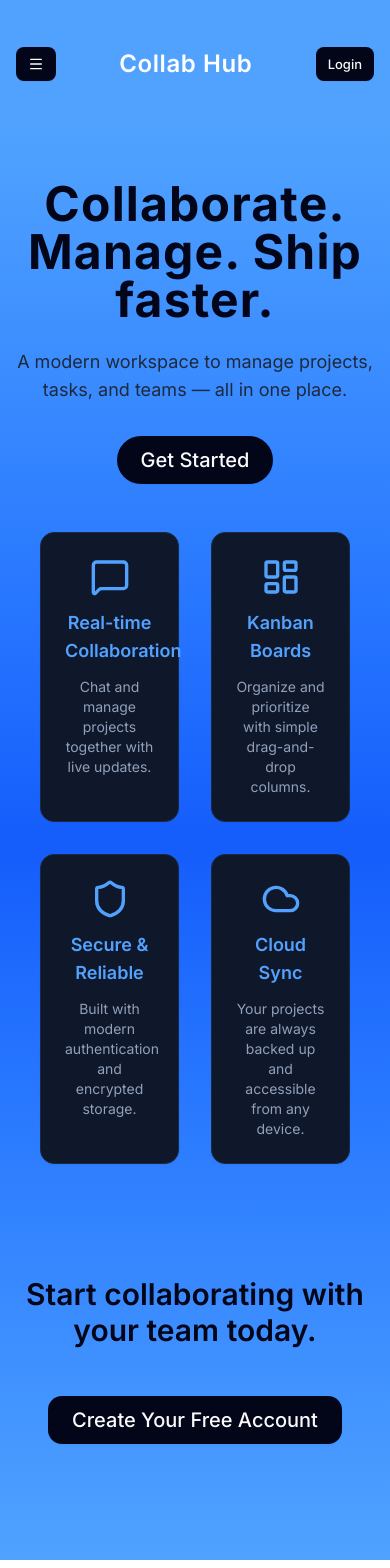
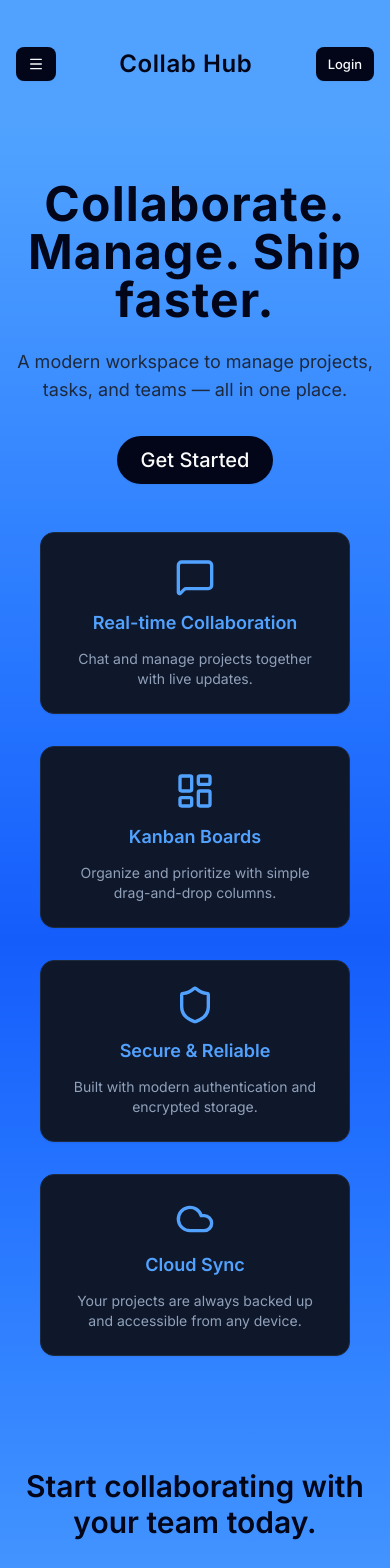
Before and after one commit to Gagun45/collabhub, a Next.js app: page / in a window 390 px wide. Shown: the top 1568 px of the page. Built offline with nearby package versions, Linux system fonts and the light colour scheme; no server answers.

Commit message:
features mobile grid-cols-1 added

```diff
--- a/app/_components/Features.tsx
+++ b/app/_components/Features.tsx
@@ -46,7 +46,7 @@ const Features = () => {
       initial={{ opacity: 0 }}
       animate={{ opacity: 1 }}
       transition={{ delay: 0.4 }}
-      className="max-w-6xl mx-auto px-6 grid grid-cols-2 xl:grid-cols-4 gap-8"
+      className="max-w-6xl mx-auto px-6 grid grid-cols-1 sm:grid-cols-2 xl:grid-cols-4 gap-8"
     >
       {FEATURES.map((f) => (
         <motion.div key={f.title} className="max-w-96">
--- a/components/Header/Brand/Brand.tsx
+++ b/components/Header/Brand/Brand.tsx
@@ -9,9 +9,7 @@ const Brand = () => {
       transition={{ type: "spring", stiffness: 300 }}
       className="text-2xl md:text-3xl lg:text-4xl font-semibold tracking-wide"
     >
-      <Link href={"/"} className="text-white">
-        Collab Hub
-      </Link>
+      <Link href={"/"}>Collab Hub</Link>
     </motion.div>
   );
 };
--- a/components/Header/Sidebar/Sidebar.tsx
+++ b/components/Header/Sidebar/Sidebar.tsx
@@ -25,7 +25,7 @@ const Sidebar = () => {
           <MenuIcon />
         </Button>
       </SheetTrigger>
-      <SheetContent side={"left"} className="p-0">
+      <SheetContent side={"left"} className="p-0 gap-0">
         <SheetHeader className="h-32 bg-blue-400 flex items-center justify-center">
           <Link href={"/"}>
             <SheetTitle className="text-4xl tracking-widest">
@@ -34,7 +34,7 @@ const Sidebar = () => {
           </Link>
         </SheetHeader>
 
-        <SheetBody className="grow p-0">
+        <SheetBody className="p-0">
           <MyTeamsSidebar setIsOpen={setIsOpen} />
         </SheetBody>
 
--- a/components/Header/Sidebar/SidebarMyTeams/SibedarMyTeams.tsx
+++ b/components/Header/Sidebar/SidebarMyTeams/SibedarMyTeams.tsx
@@ -9,13 +9,12 @@ interface Props {
 
 const MyTeamsSidebar = ({ setIsOpen }: Props) => {
   const { data } = useGetMyTeamsQuery();
-  if (!data?.teams) return null;
-  const teams = data.teams;
   return (
     <ScrollArea className="h-[calc(100vh-256px)]">
       <div className="flex flex-col py-4 px-2 gap-4 border-b-2">
         <h2 className="text-center text-3xl font-bold">My teams</h2>
-        {teams.map((team) => (
+        {data?.teams &&
+          data.teams.map((team) => (
             <Link
               onClick={() => setIsOpen(false)}
               className="text-xl font-semibold w-full px-4 py-2 hover:bg-slate-900 hover:text-white rounded-xl"
```
Lines whose indentation alone changed are shown as unchanged.
